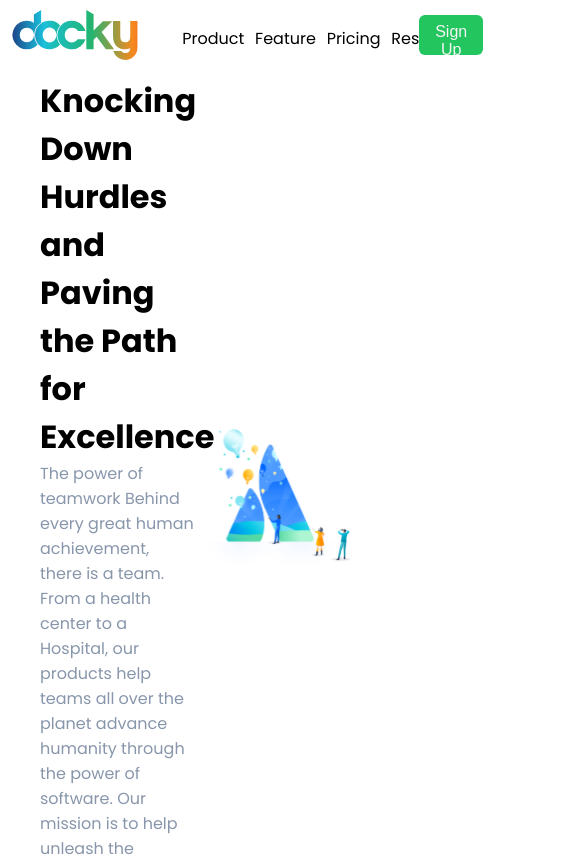
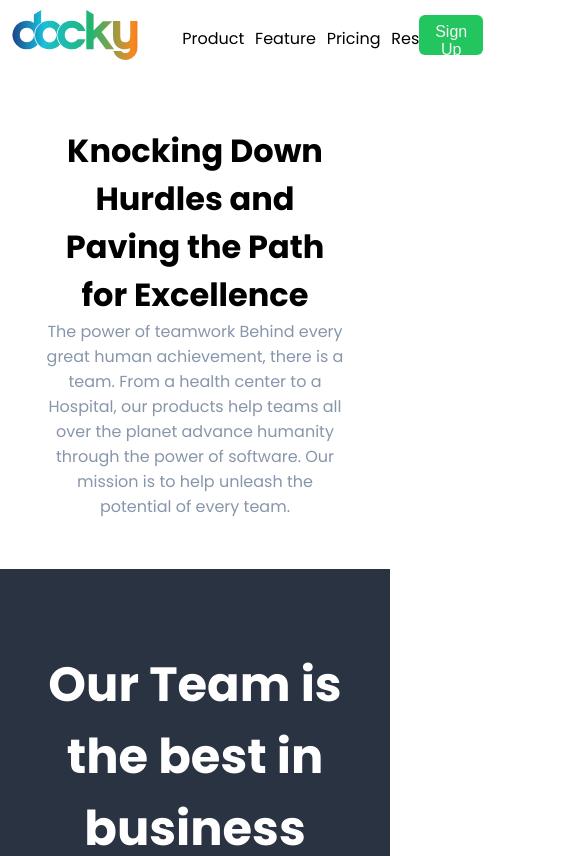
Before and after one commit to UchihaDSenju/docky-flypat, a React (Vite) app: page /about-us in a window 390 px wide. Shown: the top 856 px of the page, 585 px wide, since content can reach past the window. Built offline with nearby package versions, Linux system fonts and the light colour scheme.

Commit message:
Responsiveness made in mobile view

```diff
--- a/package.json
+++ b/package.json
@@ -6,8 +6,7 @@
   "scripts": {
     "dev": "vite",
     "build": "tsc && vite build",
-    "preview": "vite preview",
-    "serveprod": "npm run build && http-server --proxy http://localhost:8080? ./build"
+    "preview": "vite preview"
   },
   "dependencies": {
     "react": "^18.2.0",
--- a/src/AboutUs/components/aboutUs.tsx
+++ b/src/AboutUs/components/aboutUs.tsx
@@ -3,6 +3,7 @@ import Navbar from './navbar'
 import Desc from './desc'
 import Footer from '../../Home/components/footer'
 import Team from './team'
+import '../styles/about-us.css'
 
 function About() {
   return (
--- /dev/null
+++ b/src/AboutUs/styles/about-us.css
@@ -0,0 +1,19 @@
+@media(max-width: 600px){
+    .about-desc-container{
+        display: block;
+        margin: 50px 0px;
+        text-align: center;
+    }
+    .about-desc-img{
+        display: none;
+    }
+    .team-heading{
+        margin-bottom: 30px;
+    }
+    .team-member-cards{
+        grid-template-columns: 1fr;
+    }
+    .footer-container{
+        border-radius: 0px;
+    }
+}
```
